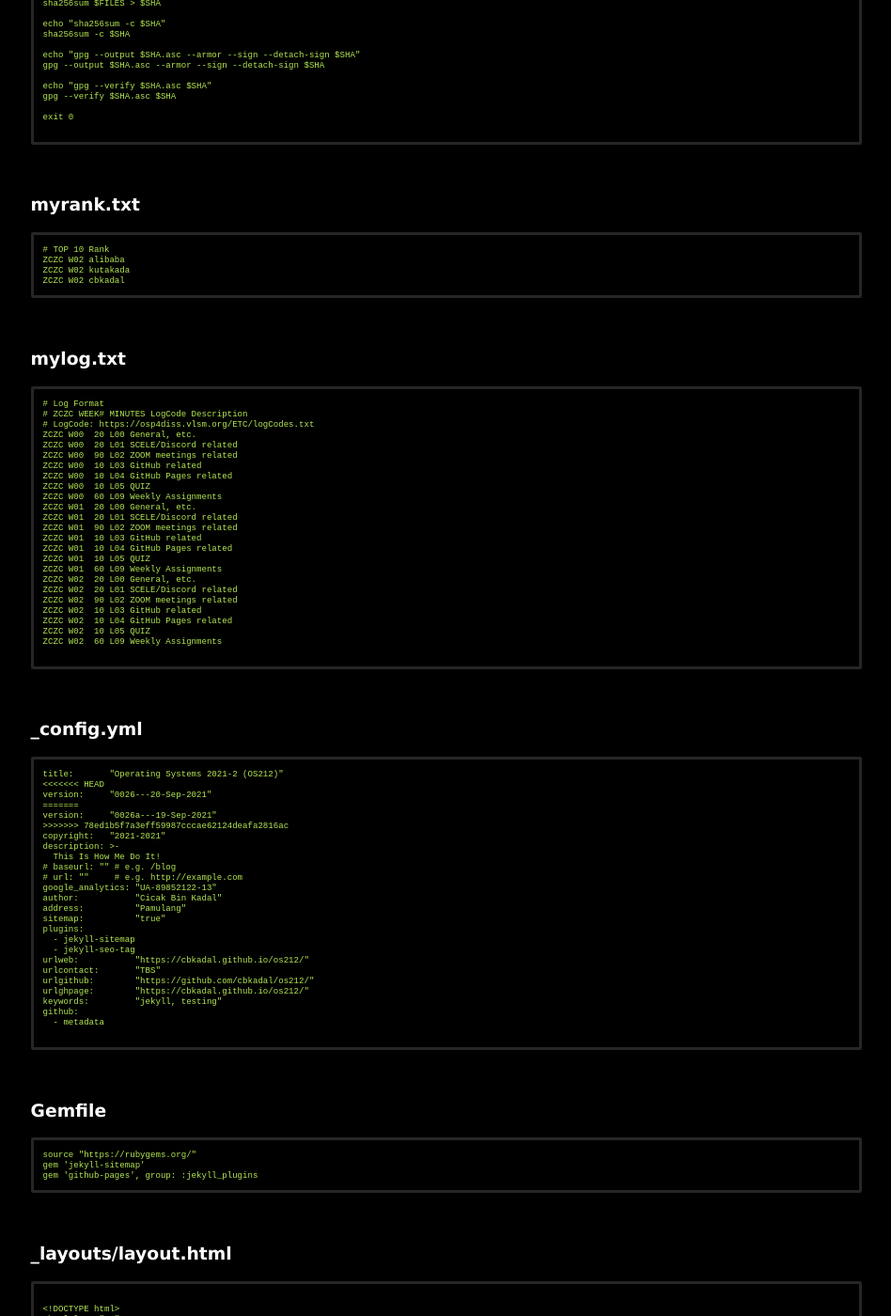
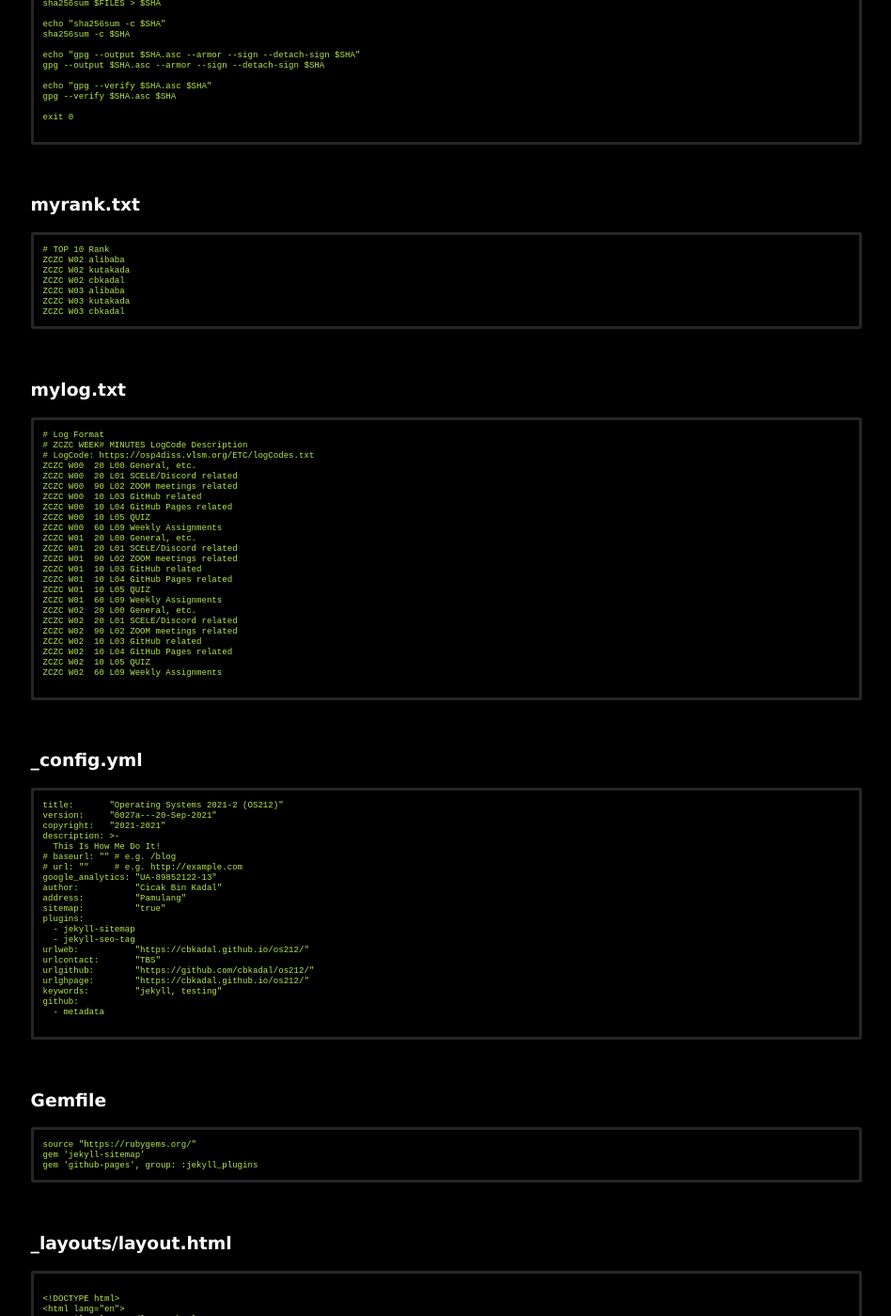
Before and after one commit to dnswd/os212, a Jekyll site: the page built from 000.md, in a window 1280 px wide and 1400 px high, scrolled down 749 px. Shown: the whole window at 94% size, without its empty margins (165-1113 px from the left). Built offline with Jekyll 4.4.1, drawn with Linux system fonts in a browser that asks for light colours; some of the changed text lies outside the part shown.

Commit message:
modified:   _config.yml

````diff
--- a/000.md
+++ b/000.md
@@ -70,6 +70,9 @@ exit 0
 ZCZC W02 alibaba
 ZCZC W02 kutakada
 ZCZC W02 cbkadal
+ZCZC W03 alibaba
+ZCZC W03 kutakada
+ZCZC W03 cbkadal
 ```
 
 <br>
@@ -107,11 +110,7 @@ ZCZC W02  60 L09 Weekly Assignments
 
 ```
 title:       "Operating Systems 2021-2 (OS212)"
-<<<<<<< HEAD
-version:     "0026---20-Sep-2021"
-=======
-version:     "0026a---19-Sep-2021"
->>>>>>> 78ed1b5f7a3eff59987cccae62124deafa2816ac
+version:     "0027a---20-Sep-2021"
 copyright:   "2021-2021"
 description: >-
   This Is How Me Do It!
--- a/_config.yml
+++ b/_config.yml
@@ -1,5 +1,5 @@
 title:       "Operating Systems 2021-2 (OS212)"
-version:     "0027---20-Sep-2021"
+version:     "0027a---20-Sep-2021"
 copyright:   "2021-2021"
 description: >-
   This Is How Me Do It!
````
